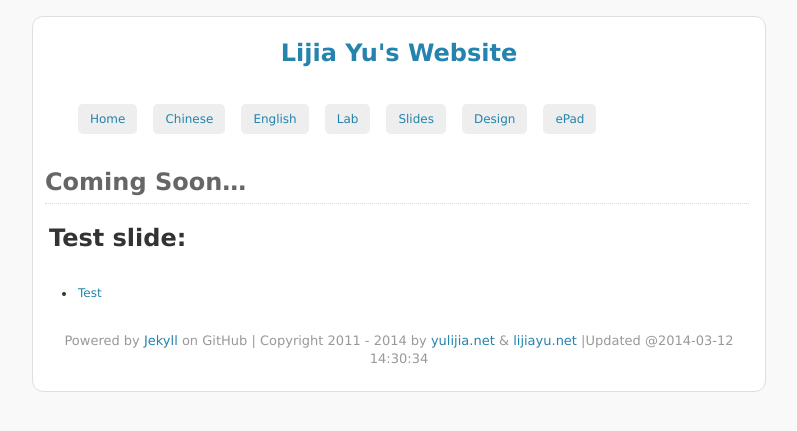
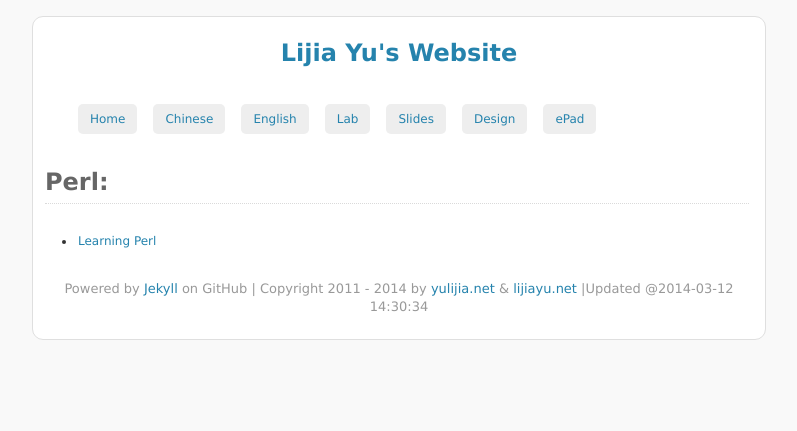
Before and after one commit to yulijia/yulijia.github.io, a Jekyll site: the page built from slides/index.md, in a window 1280 px wide. Shown: the top 431 px of the page, without its empty margins (241-1038 px from the left). Built offline with Jekyll 4.4.1, drawn with Linux system fonts in a browser that asks for light colours; Markdown is read by kramdown in place of the engine named in the settings.

Commit message:
add Learning Perl slides

```diff
--- a/slides/index.md
+++ b/slides/index.md
@@ -3,7 +3,6 @@ layout: homepage
 avatar: yes
 ---
 
-#Coming Soon...
 
-##Test slide:
-- [Test](http://yulijia.net/slide/test.html "Test Slide")
+#Perl:
+- [Learning Perl](http://yulijia.net/slide/learningPerl.html "Learning Perl")
```
